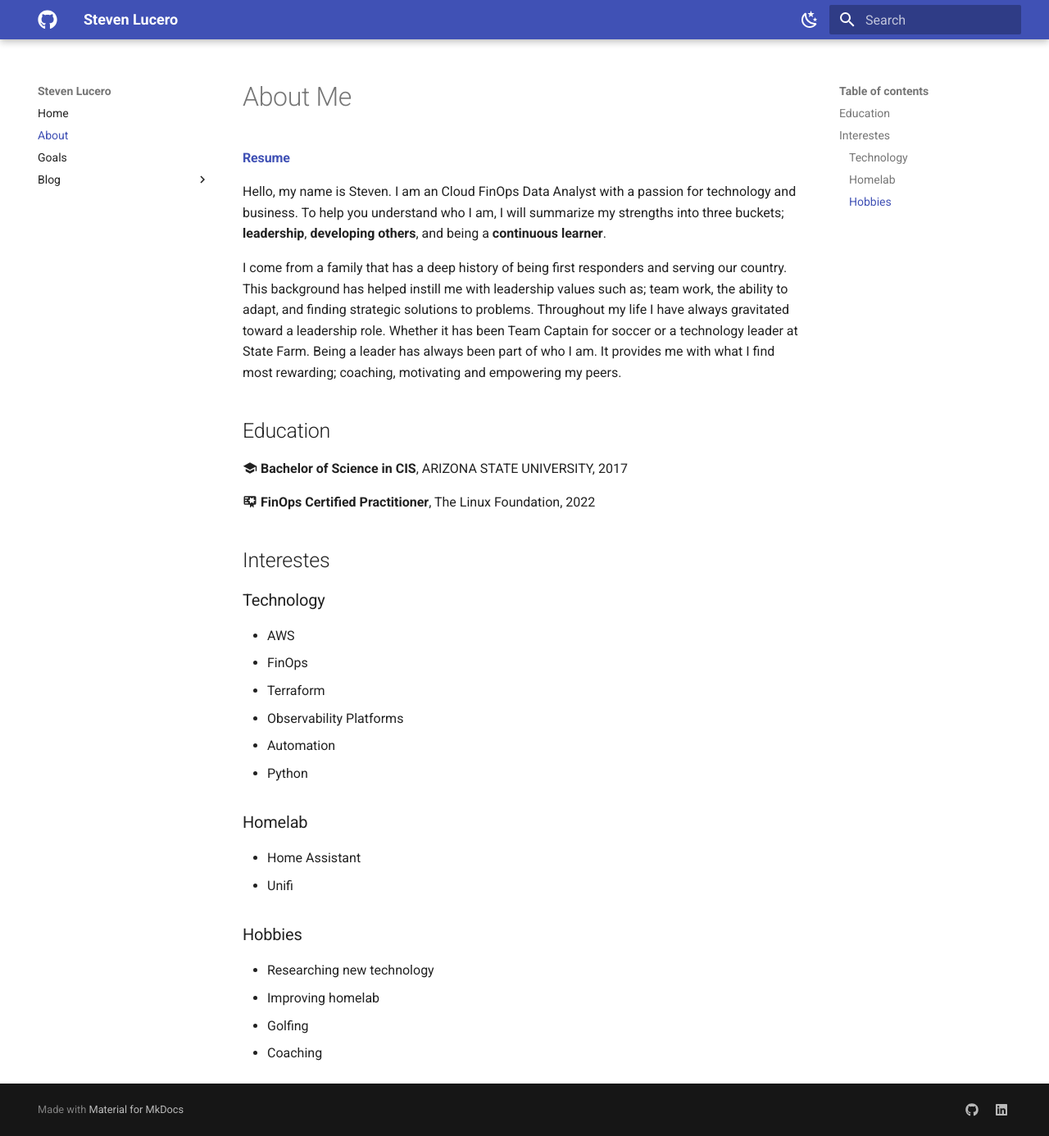
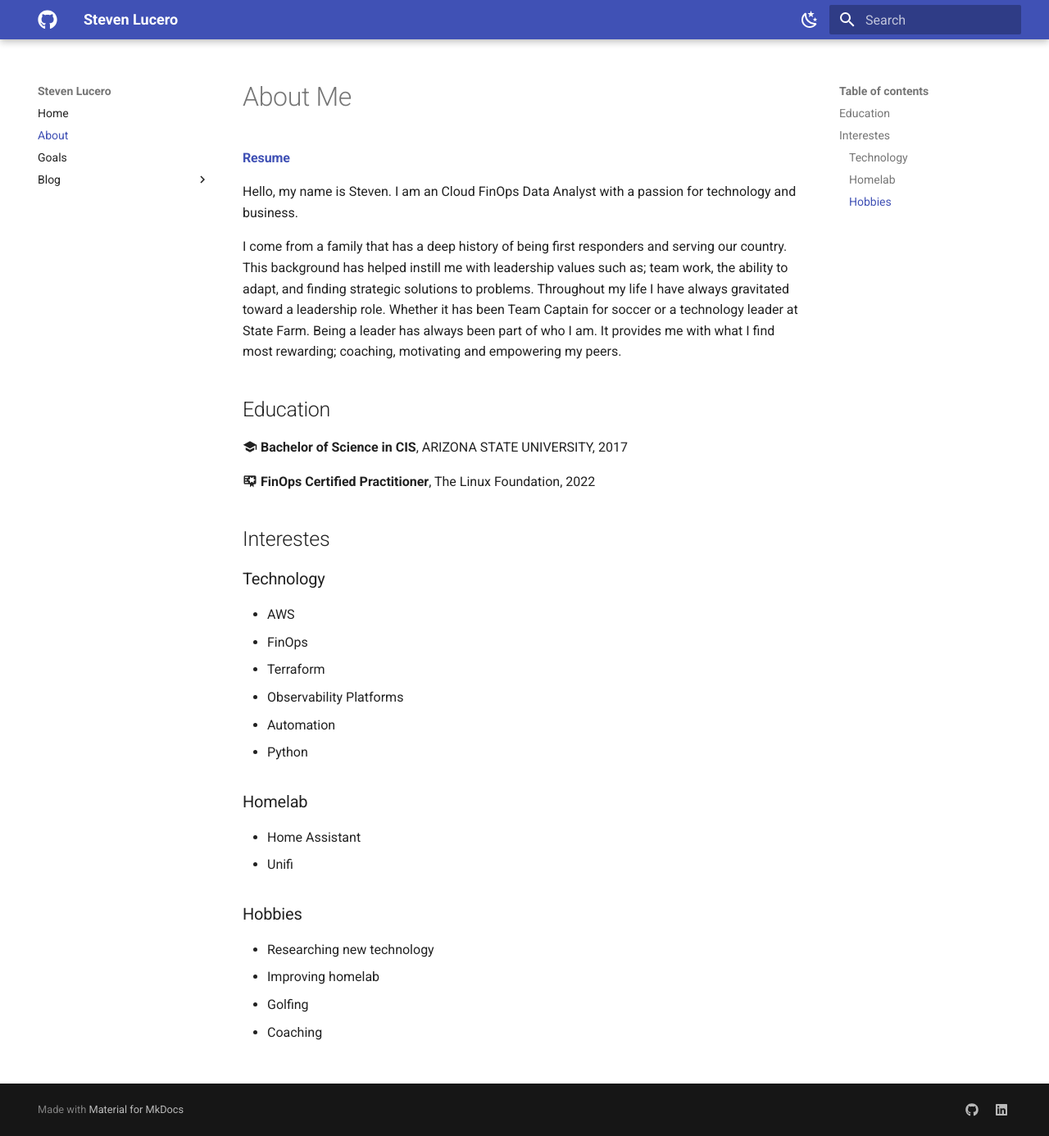
Before and after one commit to stevejoluc/stevejoluc.github.io, an MkDocs documentation site: the page built from docs/about/about.md, in a window 1280 px wide and 1386 px high. Shown: the whole window at 82% size. Built offline with MkDocs 1.6.1 and Material for MkDocs 9.7.7, drawn with Linux system fonts in a browser that asks for light colours.

Commit message:
update about

```diff
--- a/docs/about/about.md
+++ b/docs/about/about.md
@@ -2,7 +2,7 @@
 
 #### [Resume](https://registry.jsonresume.org/stevejoluc)
 
-Hello, my name is Steven. I am an Cloud FinOps Data Analyst with a passion for technology and business. To help you understand who I am, I will summarize my strengths into three buckets; **leadership**, **developing others**, and being a **continuous learner**.
+Hello, my name is Steven. I am an Cloud FinOps Data Analyst with a passion for technology and business.
 
 I come from a family that has a deep history of being first responders and serving our country. This background has helped instill me with leadership values such as; team work, the ability to adapt, and finding strategic solutions to problems. Throughout my life I have always gravitated toward a leadership role. Whether it has been Team Captain for soccer or a technology leader at State Farm. Being a leader has always been part of who I am. It provides me with what I find most rewarding; coaching, motivating and empowering my peers.
 
```
